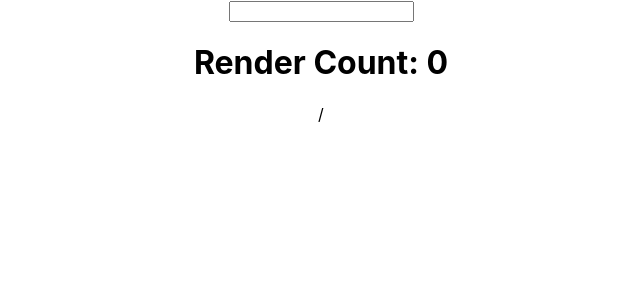
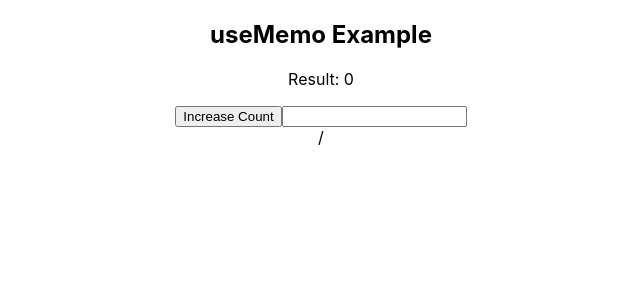
Before and after one commit to tharani-2006/React_practice, a React (Create React App) app in the folder day3/: page / in a window 1280 px wide. Shown: the top 300 px of the page, without its empty margins (319-959 px from the left). Built offline with nearby package versions, Linux system fonts and the light colour scheme.

Commit message:
useRef and useMemo completed commit

```diff
--- a/day3/src/App.jsx
+++ b/day3/src/App.jsx
@@ -1,5 +1,6 @@
 //import logo from './logo.svg';
 import './App.css';
+import UseMemoExample from './intermediate/UseMeno.jsx';
 //import TimerApp from './intermediate/TimerApp';
 // import Demo from './fundamentals/Demo.jsx';
 // import Func_comp from './fundamentals/Func_comp.jsx';
@@ -25,6 +26,8 @@ import './App.css';
 // import Home from './intermediate/Blog/Home.jsx';
 // import { useState } from 'react';
 import UseRef from './intermediate/UseRef.jsx';
+import UseRefExample from './intermediate/UseRefExample.jsx';
+import UseMeno from './intermediate/UseMeno.jsx';
 // import Form from './intermediate/Form.jsx';
 //import Parent from './intermediate/LiftingUp/Parent.jsx';
 //import UncontrolledInputs from './intermediate/UncontrolledInputs.jsx';
@@ -39,7 +42,10 @@ function App() {
   return (
     <div className="App">
 
-      <UseRef/>
+      <UseMeno />
+
+      {/* <UseRef/>
+      <UseRefExample /> */}
 
 {/*
       <Router>
--- /dev/null
+++ b/day3/src/intermediate/UseMeno.jsx
@@ -0,0 +1,23 @@
+import React, { useState, useMemo } from 'react';
+
+export default function UseMeno() {
+  const [count, setCount] = useState(0);
+  const [text, setText] = useState("");
+
+  const expensiveCalculation = (num) => {
+    console.log("Calculating...");
+    for (let i = 0; i < 1000000000; i++) {}
+    return num * 2;
+  };
+
+  const result = useMemo(() => expensiveCalculation(count), [count]);
+
+  return (
+    <div>
+      <h2>useMemo Example</h2>
+      <p>Result: {result}</p>
+      <button onClick={() => setCount(count + 1)}>Increase Count</button>
+      <input value={text} onChange={(e) => setText(e.target.value)} />
+    </div>
+  );
+}
--- /dev/null
+++ b/day3/src/intermediate/UseRefExample.jsx
@@ -0,0 +1,17 @@
+import React, { useRef } from 'react';
+
+export default function UseRefExample() {
+  const inputRef = useRef(null);
+
+  function focusInput() {
+    inputRef.current.focus(); // Focuses input
+  }
+
+  return (
+    <div>
+      <h2>useRef Example</h2>
+      <input ref={inputRef} type="text" placeholder="Type here..." />
+      <button onClick={focusInput}>Focus Input</button>
+    </div>
+  );
+}
```
